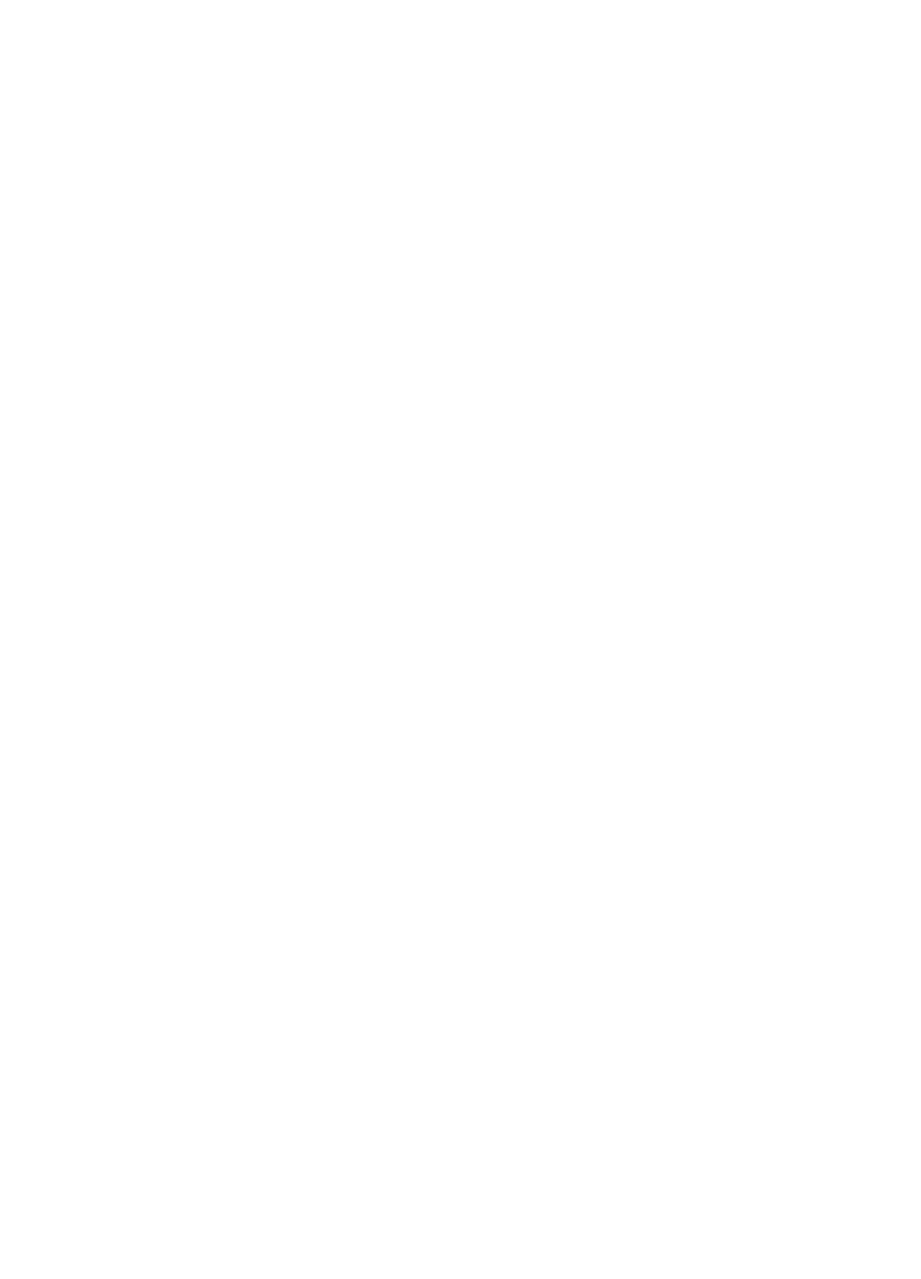
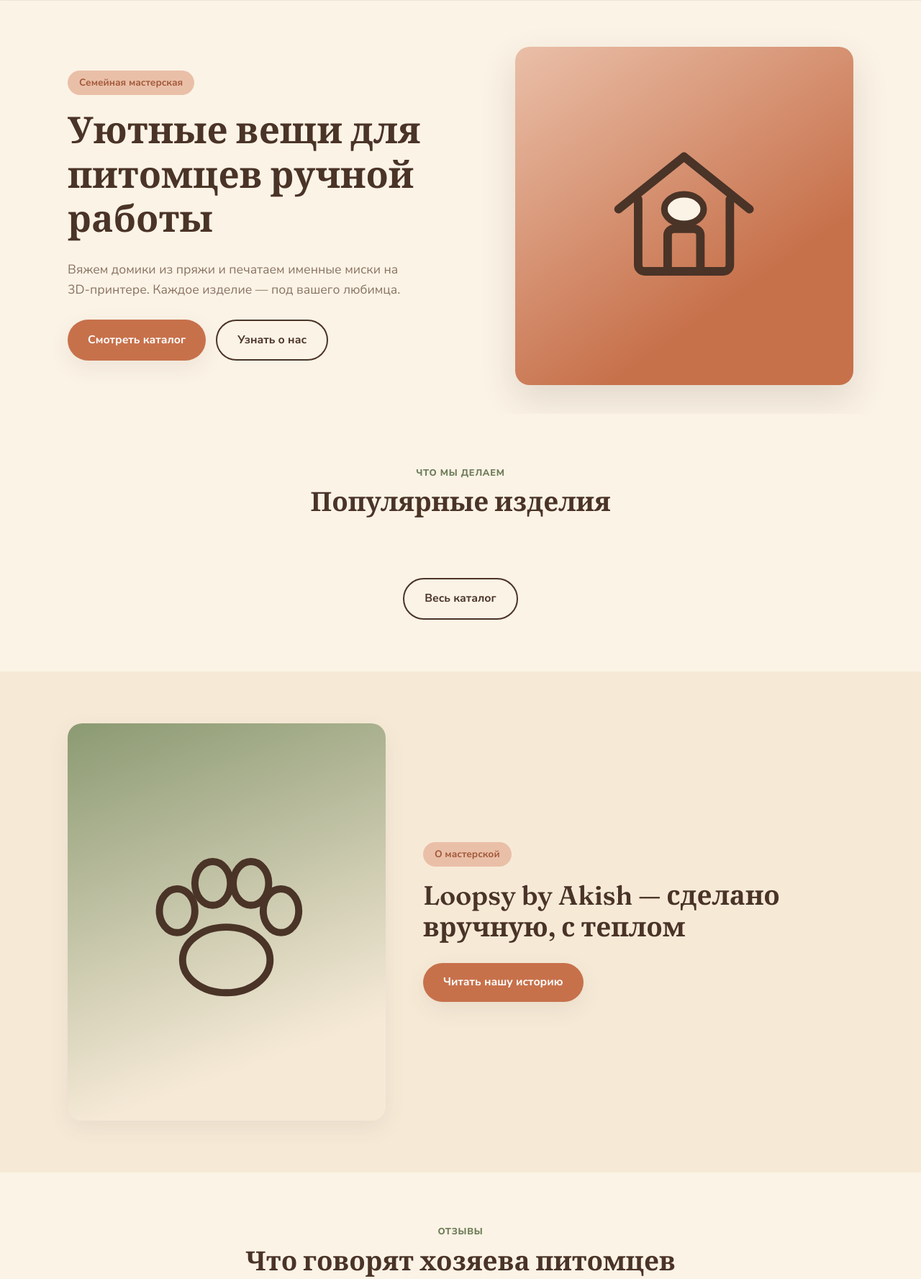
Before and after one commit to Akisha74/loopsy-by-akish, a plain HTML site: page index.html in a window 1280 px wide. Shown: the top 1777 px of the page at 72% size. Before the commit the page ends 800 px from the top, so only its background shows below. Drawn offline with Linux system fonts and the light colour scheme; files that its build step writes are made by us from their sources.

Commit message:
Enhance index.html with SEO and content updates
Updated meta tags and content for better SEO and user engagement.

```diff
--- a/index.html
+++ b/index.html
@@ -1,13 +1,104 @@
 <!DOCTYPE html>
 <html lang="ru">
 <head>
-  <meta charset="UTF-8" />
-  <meta name="viewport" content="width=device-width, initial-scale=1.0" />
-  <title>Loopsy by Akish — Админка</title>
-  <link rel="icon" href="/images/favicon.svg" type="image/svg+xml" />
+<meta charset="UTF-8">
+<meta name="viewport" content="width=device-width, initial-scale=1.0">
+<title>Loopsy by Akish — вязаные домики и именные миски для питомцев</title>
+<meta name="description" content="Loopsy by Akish — вязаные домики из пряжи и именные миски на 3D-печати для кошек и собак. Изделия ручной работы под вашего питомца.">
+<meta property="og:title" content="Loopsy by Akish — уютные вещи для питомцев ручной работы">
+<meta property="og:description" content="Вязаные домики и именные миски для кошек и собак. Сделано с любовью, под вашего питомца.">
+<meta property="og:type" content="website">
+<link rel="icon" href="/images/favicon.svg" type="image/svg+xml">
+<link rel="preconnect" href="https://fonts.googleapis.com">
+<link rel="preconnect" href="https://fonts.gstatic.com" crossorigin>
+<link href="https://fonts.googleapis.com/css2?family=Fraunces:wght@500;600;700&family=Nunito+Sans:wght@400;600;700;800&display=swap" rel="stylesheet">
+<link rel="stylesheet" href="/css/style.css">
 </head>
 <body>
-  <!-- Sveltia CMS: современная бесплатная админ-панель для редактирования сайта -->
-  <script src="https://unpkg.com/@sveltia/cms/dist/sveltia-cms.js" type="module"></script>
+
+<header class="site-header" id="site-header"></header>
+
+<main>
+  <section class="hero">
+    <div class="container">
+      <div>
+        <span class="hero-eyebrow">Семейная мастерская</span>
+        <h1 id="hero-title">Уютные вещи для питомцев ручной работы</h1>
+        <p id="hero-subtitle" style="font-size:1.1rem;color:var(--brown-soft);max-width:480px;">Вяжем домики из пряжи и печатаем именные миски на 3D-принтере. Каждое изделие — под вашего любимца.</p>
+        <div class="hero-actions">
+          <a href="/catalog.html" class="btn btn-primary">Смотреть каталог</a>
+          <a href="/about.html" class="btn btn-outline">Узнать о нас</a>
+        </div>
+      </div>
+      <div class="hero-art">
+        <svg viewBox="0 0 64 64" fill="none" xmlns="http://www.w3.org/2000/svg" style="color:#4A3327">
+          <path d="M12 30L32 14L52 30" stroke="currentColor" stroke-width="2.6" stroke-linecap="round" stroke-linejoin="round"/>
+          <path d="M18 27V47C18 48.1046 18.8954 49 20 49H44C45.1046 49 46 48.1046 46 47V27" stroke="currentColor" stroke-width="2.6" stroke-linecap="round" stroke-linejoin="round"/>
+          <path d="M27 49V38C27 36.8954 27.8954 36 29 36H35C36.1046 36 37 36.8954 37 38V49" stroke="currentColor" stroke-width="2.6" stroke-linecap="round" stroke-linejoin="round"/>
+          <ellipse cx="32" cy="30" rx="6" ry="4.5" fill="#FBF3E6" stroke="currentColor" stroke-width="2"/>
+        </svg>
+      </div>
+    </div>
+  </section>
+
+  <section>
+    <div class="container">
+      <div class="section-head">
+        <span class="eyebrow">Что мы делаем</span>
+        <h2>Популярные изделия</h2>
+      </div>
+      <div class="product-grid" id="featured-grid"></div>
+      <div style="text-align:center;margin-top:40px;">
+        <a href="/catalog.html" class="btn btn-outline">Весь каталог</a>
+      </div>
+    </div>
+  </section>
+
+  <section style="background:var(--cream-soft);">
+    <div class="container about-grid">
+      <div class="about-art">
+        <svg viewBox="0 0 64 64" fill="none" xmlns="http://www.w3.org/2000/svg" style="color:#4A3327">
+          <ellipse cx="32" cy="46" rx="16" ry="12" stroke="currentColor" stroke-width="2.6"/>
+          <ellipse cx="14" cy="28" rx="6.5" ry="8" stroke="currentColor" stroke-width="2.6"/>
+          <ellipse cx="27" cy="18" rx="6.5" ry="8" stroke="currentColor" stroke-width="2.6"/>
+          <ellipse cx="41" cy="18" rx="6.5" ry="8" stroke="currentColor" stroke-width="2.6"/>
+          <ellipse cx="52" cy="28" rx="6.5" ry="8" stroke="currentColor" stroke-width="2.6"/>
+        </svg>
+      </div>
+      <div>
+        <span class="hero-eyebrow">О мастерской</span>
+        <h2>Loopsy by Akish — сделано вручную, с теплом</h2>
+        <p id="about-short" style="color:var(--brown-soft);font-size:1.05rem;"></p>
+        <a href="/about.html" class="btn btn-primary" style="margin-top:10px;">Читать нашу историю</a>
+      </div>
+    </div>
+  </section>
+
+  <section>
+    <div class="container">
+      <div class="section-head">
+        <span class="eyebrow">Отзывы</span>
+        <h2>Что говорят хозяева питомцев</h2>
+      </div>
+      <div class="review-grid" id="review-preview"></div>
+      <div style="text-align:center;margin-top:40px;">
+        <a href="/reviews.html" class="btn btn-outline">Все отзывы</a>
+      </div>
+    </div>
+  </section>
+
+  <section style="background:var(--brown);color:var(--cream);text-align:center;border-radius:32px;max-width:1140px;margin:0 auto 72px;">
+    <div class="container">
+      <h2 style="color:var(--cream);">Хотите изделие под своего питомца?</h2>
+      <p style="color:rgba(251,243,230,0.75);max-width:480px;margin:0 auto 24px;">Напишите нам — обсудим размер, цвет и все детали.</p>
+      <a href="/contacts.html" class="btn btn-primary">Связаться с нами</a>
+    </div>
+  </section>
+</main>
+
+<footer class="site-footer" id="site-footer"></footer>
+
+<script src="/js/site.js"></script>
+<script src="/js/home.js"></script>
 </body>
 </html>
```
